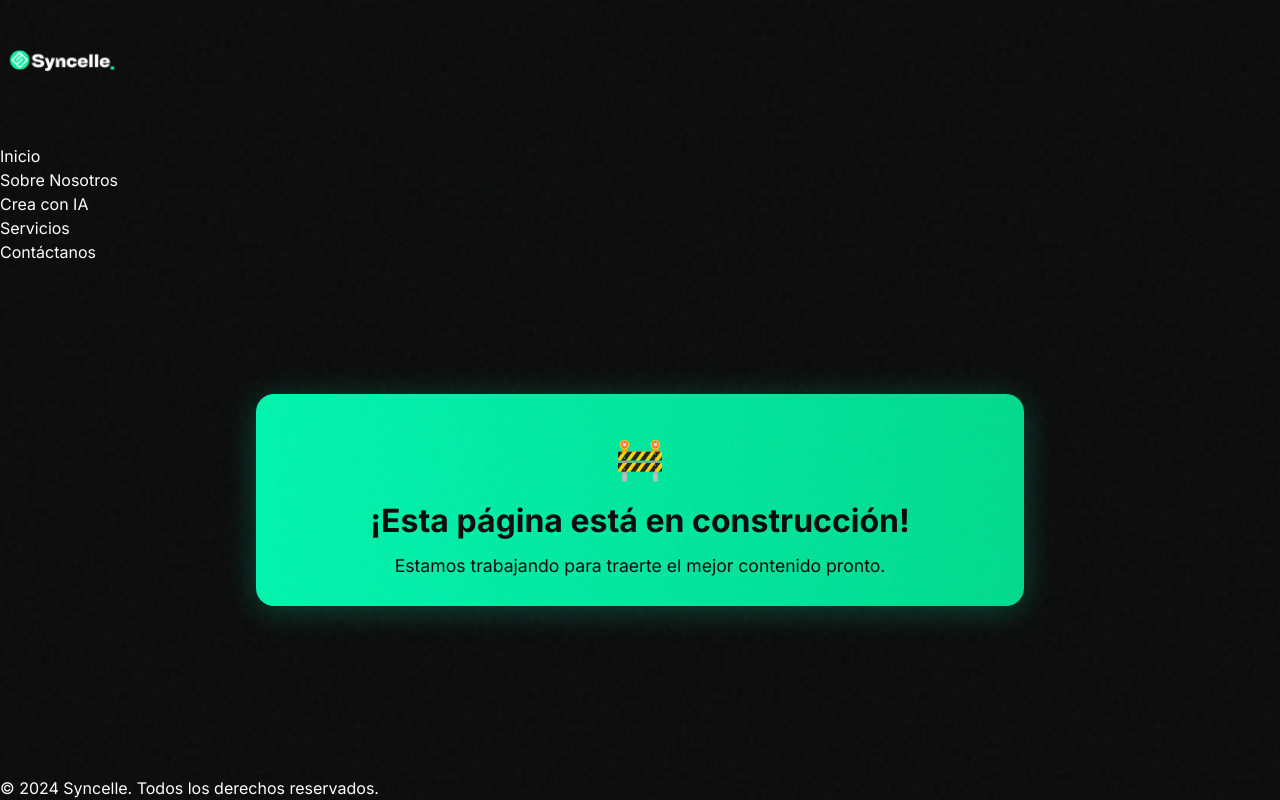
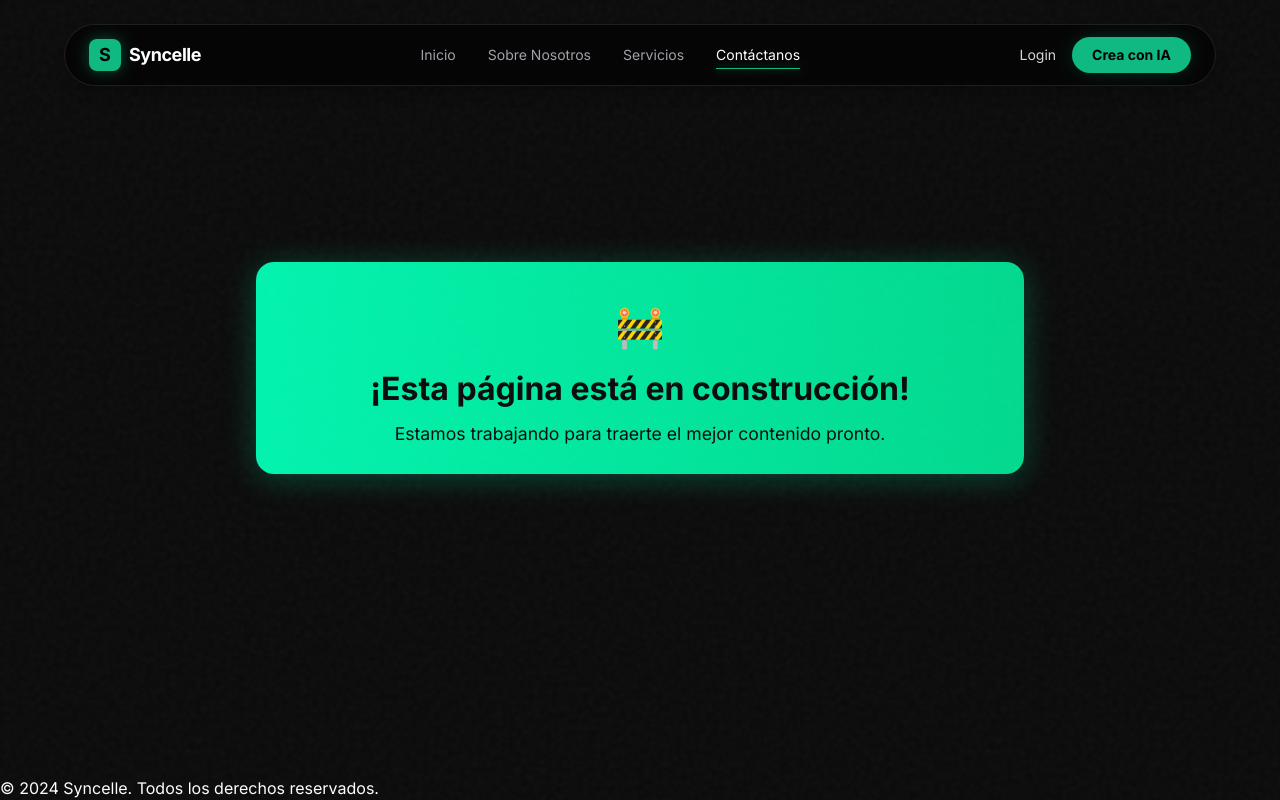
Before and after one commit to Sebas1703/Syncelle, a Next.js app in the folder web/: page /contacto in a window 1280 px wide. Built offline with nearby package versions, Linux system fonts and the light colour scheme.

Commit message:
Implement World-Class Floating Navbar with Framer Motion animations

```diff
--- a/web/src/components/Navbar.jsx
+++ b/web/src/components/Navbar.jsx
@@ -2,74 +2,180 @@
 
 import { useState, useEffect } from 'react';
 import Link from 'next/link';
-import Image from 'next/image';
+import { usePathname } from 'next/navigation';
+import { motion, AnimatePresence } from 'framer-motion';
+import { supabase } from '@/lib/supabase';
 
 export default function Navbar() {
-  const [isMenuOpen, setIsMenuOpen] = useState(false);
+  const [isScrolled, setIsScrolled] = useState(false);
+  const [mobileMenuOpen, setMobileMenuOpen] = useState(false);
+  const [user, setUser] = useState(null);
+  const pathname = usePathname();
 
-  // Bloquear scroll cuando el menú está abierto
   useEffect(() => {
-    if (isMenuOpen) {
-      document.body.classList.add('scroll-locked');
-    } else {
-      document.body.classList.remove('scroll-locked');
-    }
-  }, [isMenuOpen]);
+    const handleScroll = () => setIsScrolled(window.scrollY > 20);
+    window.addEventListener('scroll', handleScroll);
 
-  const toggleMenu = () => {
-    setIsMenuOpen(!isMenuOpen);
-  };
+    // Check Auth
+    supabase.auth.getSession().then(({ data: { session } }) => {
+      setUser(session?.user ?? null);
+    });
 
-  const closeMenu = () => {
-    setIsMenuOpen(false);
-  };
+    return () => window.removeEventListener('scroll', handleScroll);
+  }, []);
+
+  const navLinks = [
+    { name: 'Inicio', href: '/' },
+    { name: 'Sobre Nosotros', href: '/nosotros' },
+    { name: 'Servicios', href: '/servicios' },
+    { name: 'Contáctanos', href: '/contacto' },
+  ];
 
   return (
-    <header className="header">
-      <div className="header__container">
+    <>
+      <motion.nav
+        initial={{ y: -100, opacity: 0 }}
+        animate={{ y: 0, opacity: 1 }}
+        transition={{ duration: 0.6, ease: [0.22, 1, 0.36, 1] }}
+        className="fixed top-0 left-0 right-0 z-50 flex justify-center pt-6 px-4 pointer-events-none"
+      >
+        <div
+          className={`pointer-events-auto transition-all duration-300 ease-in-out
+            ${isScrolled || mobileMenuOpen ? 'w-[95%] max-w-5xl' : 'w-full max-w-6xl'}
+            rounded-full border border-white/10 bg-black/60 backdrop-blur-xl shadow-lg shadow-black/20
+            px-6 py-3 flex items-center justify-between
+          `}
+        >
+          {/* LOGO */}
+          <Link href="/" className="flex items-center gap-2 group">
+            <div className="w-8 h-8 rounded-lg bg-emerald-500 flex items-center justify-center text-black font-bold text-lg shadow-[0_0_15px_rgba(16,185,129,0.4)] group-hover:scale-105 transition-transform">
+              S
+            </div>
+            <span className="font-bold text-lg tracking-tight group-hover:text-emerald-400 transition-colors">Syncelle</span>
+          </Link>
 
-        <div className="header__row">
-            <div className="logo-wrapper">
-                <Link href="/" onClick={closeMenu}>
-                    <Image
-                        src="/logo2.png"
-                        alt="Syncelle Logo"
-                        width={120}
-                        height={40}
-                        className="logo"
-                        priority
-                    />
+          {/* DESKTOP LINKS */}
+          <div className="hidden md:flex items-center gap-8">
+            {navLinks.map((link) => (
+              <Link
+                key={link.name}
+                href={link.href}
+                className={`text-sm font-medium transition-colors hover:text-emerald-400 relative group ${
+                  pathname === link.href ? 'text-white' : 'text-zinc-400'
+                }`}
+              >
+                {link.name}
+                {pathname === link.href && (
+                  <motion.span
+                    layoutId="activeNav"
+                    className="absolute -bottom-1 left-0 right-0 h-px bg-emerald-500 shadow-[0_0_8px_rgba(16,185,129,0.8)]"
+                  />
+                )}
+                <span className="absolute -bottom-1 left-0 w-0 h-px bg-emerald-500 transition-all group-hover:w-full opacity-50" />
+              </Link>
+            ))}
+          </div>
+
+          {/* RIGHT ACTIONS */}
+          <div className="hidden md:flex items-center gap-4">
+            {user ? (
+              <Link
+                href="/dashboard"
+                className="px-5 py-2 rounded-full bg-zinc-800 hover:bg-zinc-700 text-white text-sm font-bold transition-all border border-zinc-700"
+              >
+                Dashboard
+              </Link>
+            ) : (
+              <>
+                <Link href="/login" className="text-sm font-medium text-zinc-300 hover:text-white transition-colors">
+                  Login
                 </Link>
+                <Link
+                  href="/dashboard"
+                  className="px-5 py-2 rounded-full bg-emerald-500 hover:bg-emerald-400 text-black text-sm font-bold transition-all shadow-[0_0_20px_-5px_rgba(16,185,129,0.4)] hover:shadow-[0_0_25px_-5px_rgba(16,185,129,0.6)] hover:scale-105"
+                >
+                  Crea con IA
+                </Link>
+              </>
+            )}
+          </div>
+
+          {/* MOBILE TOGGLE */}
+          <button
+            onClick={() => setMobileMenuOpen(!mobileMenuOpen)}
+            className="md:hidden w-10 h-10 flex items-center justify-center rounded-full hover:bg-white/10 transition-colors"
+          >
+            <div className="flex flex-col gap-1.5 items-center justify-center w-6">
+              <motion.span
+                animate={mobileMenuOpen ? { rotate: 45, y: 8 } : { rotate: 0, y: 0 }}
+                className="w-full h-0.5 bg-white origin-center transition-all"
+              />
+              <motion.span
+                animate={mobileMenuOpen ? { opacity: 0 } : { opacity: 1 }}
+                className="w-full h-0.5 bg-white transition-all"
+              />
+              <motion.span
+                animate={mobileMenuOpen ? { rotate: -45, y: -8 } : { rotate: 0, y: 0 }}
+                className="w-full h-0.5 bg-white origin-center transition-all"
+              />
             </div>
+          </button>
+        </div>
+      </motion.nav>
 
-            <button
-                className="nav-toggle"
-                aria-label="Abrir menú"
-                aria-expanded={isMenuOpen}
-                onClick={toggleMenu}
+      {/* MOBILE MENU OVERLAY */}
+      <AnimatePresence>
+        {mobileMenuOpen && (
+          <motion.div
+            initial={{ opacity: 0, backdropFilter: "blur(0px)" }}
+            animate={{ opacity: 1, backdropFilter: "blur(12px)" }}
+            exit={{ opacity: 0, backdropFilter: "blur(0px)" }}
+            className="fixed inset-0 z-40 bg-black/60 md:hidden"
+            onClick={() => setMobileMenuOpen(false)}
+          >
+            <motion.div
+              initial={{ y: -50, opacity: 0 }}
+              animate={{ y: 0, opacity: 1 }}
+              exit={{ y: -50, opacity: 0 }}
+              transition={{ type: "spring", stiffness: 300, damping: 30 }}
+              className="absolute top-24 left-4 right-4 bg-[#111] border border-zinc-800 rounded-3xl p-6 shadow-2xl overflow-hidden"
+              onClick={(e) => e.stopPropagation()}
             >
-                <span></span>
-                <span></span>
-                <span></span>
-            </button>
-        </div>
-
-        <nav className="nav">
-            {/* Overlay para cerrar al hacer clic fuera */}
-            {isMenuOpen && (
-                <div className="nav-overlay" onClick={closeMenu}></div>
-            )}
-
-            <ul className={`nav__menu ${isMenuOpen ? 'is-active' : ''}`}>
-                <li><Link href="/" className="nav__link" onClick={closeMenu}>Inicio</Link></li>
-                <li><Link href="/nosotros" className="nav__link" onClick={closeMenu}>Sobre Nosotros</Link></li>
-                <li><Link href="/dashboard" className="nav__link" onClick={closeMenu}>Crea con IA</Link></li>
-                <li><Link href="/servicios" className="nav__link" onClick={closeMenu}>Servicios</Link></li>
-                <li><Link href="/contacto" className="nav__link" onClick={closeMenu}>Contáctanos</Link></li>
-            </ul>
-        </nav>
-
-      </div>
-    </header>
+              <div className="flex flex-col gap-2">
+                {navLinks.map((link) => (
+                  <Link
+                    key={link.name}
+                    href={link.href}
+                    onClick={() => setMobileMenuOpen(false)}
+                    className="p-4 rounded-xl hover:bg-white/5 text-lg font-medium text-zinc-300 hover:text-white transition-all flex justify-between items-center group"
+                  >
+                    {link.name}
+                    <span className="opacity-0 group-hover:opacity-100 text-emerald-500">→</span>
+                  </Link>
+                ))}
+                <div className="h-px bg-zinc-800 my-2" />
+                {user ? (
+                   <Link
+                   href="/dashboard"
+                   className="p-4 text-center rounded-xl bg-zinc-800 text-white font-bold"
+                 >
+                   Ir al Dashboard
+                 </Link>
+                ) : (
+                  <div className="flex flex-col gap-3">
+                    <Link href="/login" className="p-3 text-center rounded-xl border border-zinc-700 text-zinc-300 font-bold">
+                      Login
+                    </Link>
+                    <Link href="/dashboard" className="p-3 text-center rounded-xl bg-emerald-500 text-black font-bold shadow-[0_0_20px_rgba(16,185,129,0.3)]">
+                      Crea con IA
+                    </Link>
+                  </div>
+                )}
+              </div>
+            </motion.div>
+          </motion.div>
+        )}
+      </AnimatePresence>
+    </>
   );
 }
```
